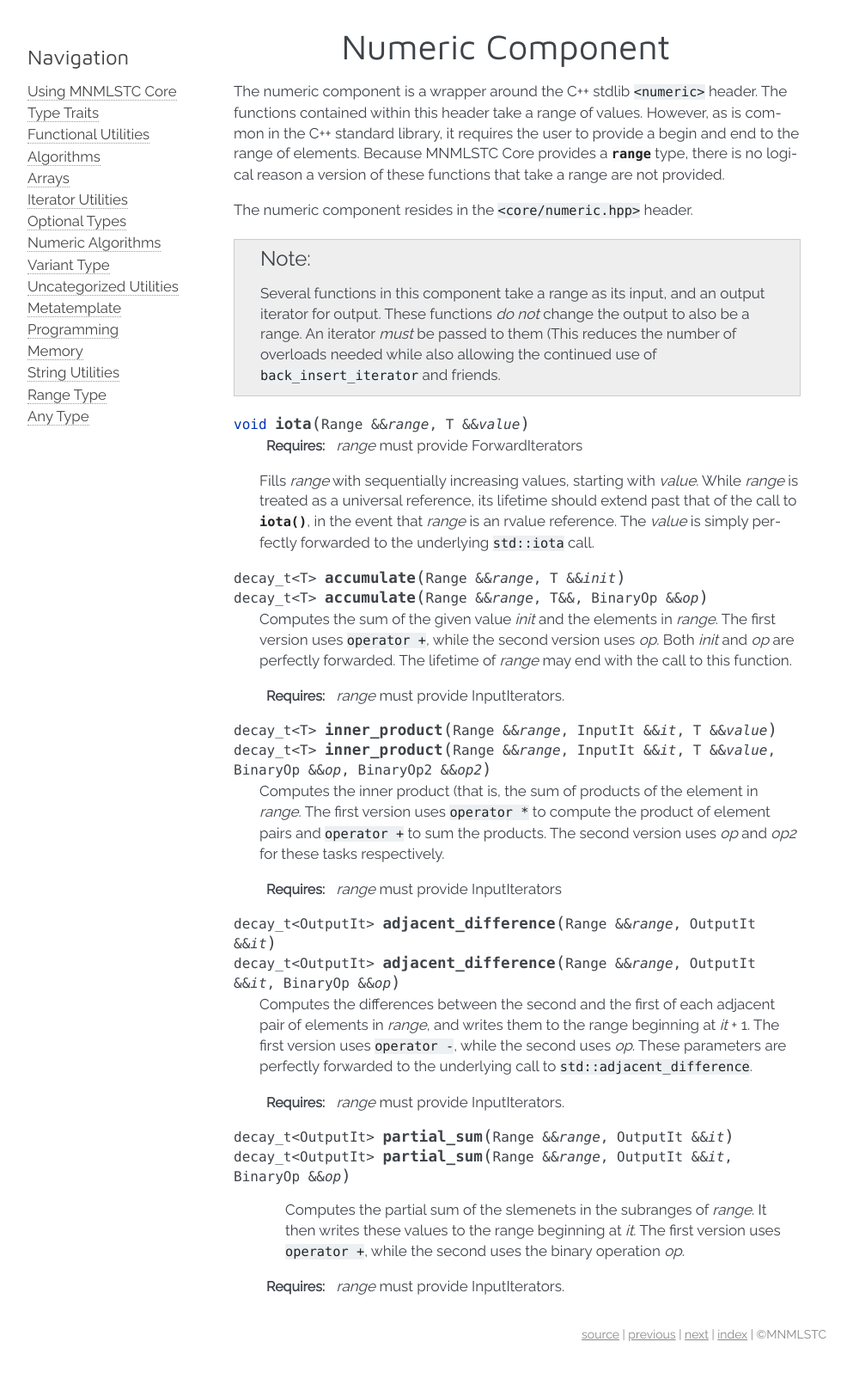
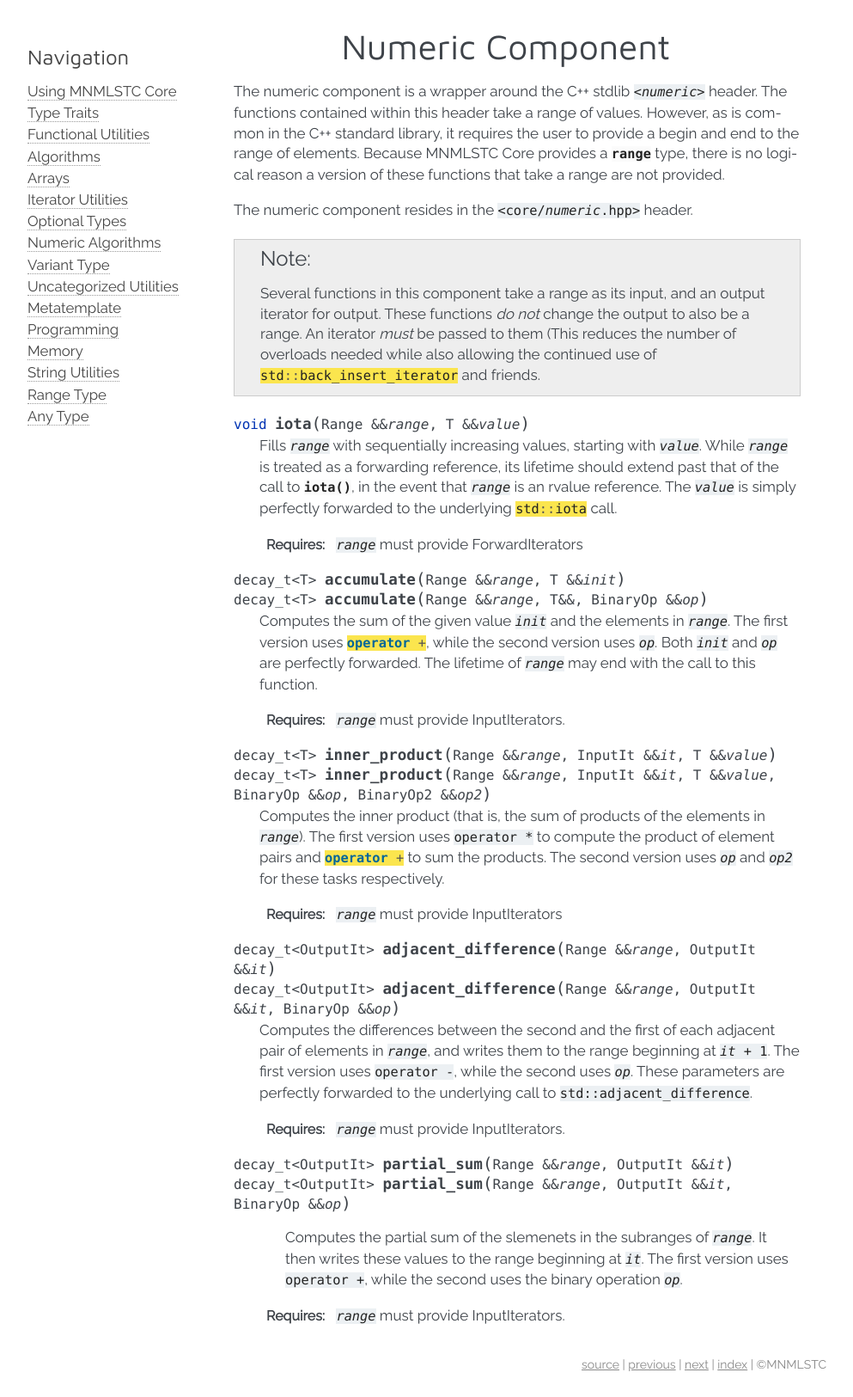
Before and after one commit to mnmlstc/core, a Sphinx documentation site: the page built from docs/numeric.rst, in a window 1280 px wide. Shown: the whole page at 86% size, without its empty margins (148-1141 px from the left). Built offline with Sphinx 7.4.7, drawn with Linux system fonts in a browser that asks for light colours; before the commit the page ends 1590 px from its top, so only the background shows below that.

Commit message:
Update array component documentation
Update documentation index
Update iterator component documentation
Update numeric component documentation

```diff
--- a/docs/index.rst
+++ b/docs/index.rst
@@ -8,6 +8,11 @@
 
 It is recommended that new users read :doc:`usage`. The documentation is
 ordered according to the augmented library components, rather than by feature.
+
+For those who are looking for a specific section in the documentation, having a
+glance at the :ref:`Generated Index<genindex>` might be of assistance.
+
+A :ref:`search<search>` feature is also available.
 
 .. toctree::
    :maxdepth: 1
--- a/docs/numeric.rst
+++ b/docs/numeric.rst
@@ -1,90 +1,89 @@
-.. _core-numeric-component:
-
 Numeric Component
 =================
 
-.. default-domain:: cpp
-.. highlight:: cpp
+.. namespace:: core
 
-The numeric component is a wrapper around the C++ stdlib ``<numeric>`` header.
-The functions contained within this header take a range of values. However,
-as is common in the C++ standard library, it requires the user to provide a
-begin and end to the range of elements. Because MNMLSTC Core provides a
-:class:`range <range\<T>>` type, there is no logical reason a version of these
-functions that take a range are not provided.
+.. index:: numeric
 
-The numeric component resides in the ``<core/numeric.hpp>`` header.
+The numeric component is a wrapper around the C++ stdlib :file:`<{numeric}>`
+header. The functions contained within this header take a range of values.
+However, as is common in the C++ standard library, it requires the user to
+provide a begin and end to the range of elements. Because MNMLSTC Core provides
+a :any:`range` type, there is no logical reason a version of these functions
+that take a range are not provided.
+
+The numeric component resides in the :file:`<core/{numeric}.hpp>` header.
 
 .. note:: Several functions in this component take a range as its input, and
    an output iterator for output. These functions *do not* change the output
    to also be a range. An iterator *must* be passed to them (This reduces the
    number of overloads needed while also allowing the continued use of
-   ``back_insert_iterator`` and friends.
+   :cxx:`std::back_insert_iterator` and friends.
+
+.. index:: numeric; functions
 
 .. function:: void iota (Range&& range, T&& value)
 
-   :requires: *range* must provide ForwardIterators
+   Fills :samp:`{range}` with sequentially increasing values, starting with
+   :samp:`{value}`. While :samp:`{range}` is treated as a forwarding reference,
+   its lifetime should extend past that of the call to :any:`iota`, in the
+   event that :samp:`{range}` is an rvalue reference. The :samp:`{value}` is
+   simply perfectly forwarded to the underlying :cxx:`std::iota` call.
 
-   Fills *range* with sequentially increasing values, starting with *value*.
-   While *range* is treated as a universal reference, its lifetime should
-   extend past that of the call to :func:`iota`, in the event that *range*
-   is an rvalue reference. The *value* is simply perfectly forwarded to the
-   underlying ``std::iota`` call.
+   :requires: :samp:`{range}` must provide ForwardIterators
 
 .. function:: decay_t<T> accumulate (Range&& range, T&& init)
               decay_t<T> accumulate (Range&& range, T&&, BinaryOp&& op)
 
-   Computes the sum of the given value *init* and the elements in *range*. The
-   first version uses ``operator +``, while the second version uses *op*.
-   Both *init* and *op* are perfectly forwarded. The lifetime of *range* may
-   end with the call to this function.
+   Computes the sum of the given value :samp:`{init}` and the elements in
+   :samp:`{range}`. The first version uses :cxx:`operator +`, while the second
+   version uses :samp:`{op}`. Both :samp:`{init}` and :samp:`{op}` are
+   perfectly forwarded. The lifetime of :samp:`{range}` may end with the call
+   to this function.
 
-   :requires: *range* must provide InputIterators.
+   :requires: :samp:`{range}` must provide InputIterators.
 
 .. function:: decay_t<T> inner_product (Range&& range, InputIt&& it, T&& value)
               decay_t<T> inner_product (\
-                Range&& range,\
-                InputIt&& it,\
-                T&& value,\
-                BinaryOp&& op,\
-                BinaryOp2&& op2\
-              )
+                Range&& range,          \
+                InputIt&& it,           \
+                T&& value,              \
+                BinaryOp&& op,          \
+                BinaryOp2&& op2)
 
-   Computes the inner product (that is, the sum of products of the element in
-   *range*. The first version uses ``operator *`` to compute the product of
-   element pairs and ``operator +`` to sum the products. The second version
-   uses *op* and *op2* for these tasks respectively.
+   Computes the inner product (that is, the sum of products of the elements in
+   :samp:`{range}`). The first version uses ``operator *`` to compute the
+   product of element pairs and :cxx:`operator +` to sum the products. The
+   second version uses :samp:`{op}` and :samp:`{op2}` for these tasks
+   respectively.
 
-   :requires: *range* must provide InputIterators
+   :requires: :samp:`{range}` must provide InputIterators
 
 .. function:: decay_t<OutputIt> adjacent_difference (\
-                Range&& range,\
-                OutputIt&& it\
-              )
+                Range&& range,                       \
+                OutputIt&& it)
               decay_t<OutputIt> adjacent_difference (\
-                Range&& range,\
-                OutputIt&& it,\
-                BinaryOp&& op\
-              )
+                Range&& range,                       \
+                OutputIt&& it,                       \
+                BinaryOp&& op)
 
    Computes the differences between the second and the first of each adjacent
-   pair of elements in *range*, and writes them to the range beginning at
-   *it* + 1. The first version uses ``operator -``, while the second uses
-   *op*. These parameters are perfectly forwarded to the underlying call to
-   ``std::adjacent_difference``.
+   pair of elements in :samp:`{range}`, and writes them to the range beginning
+   at :samp:`{it} + 1`. The first version uses ``operator -``, while the second
+   uses :samp:`{op}`. These parameters are perfectly forwarded to the
+   underlying call to ``std::adjacent_difference``.
 
-   :requires: *range* must provide InputIterators.
+   :requires: :samp:`{range}` must provide InputIterators.
 
 .. function:: decay_t<OutputIt> partial_sum (Range&& range, OutputIt&& it)
               decay_t<OutputIt> partial_sum (\
-                Range&& range,\
-                OutputIt&& it,\
-                BinaryOp&& op\
-              )
+                Range&& range,               \
+                OutputIt&& it,               \
+                BinaryOp&& op)
 
-    Computes the partial sum of the slemenets in the subranges of *range*.
-    It then writes these values to the range beginning at *it*. The first
-    version uses ``operator +``, while the second uses the binary operation
-    *op*.
+    Computes the partial sum of the slemenets in the subranges of
+    :samp:`{range}`. It then writes these values to the range beginning at
+    :samp:`{it}`. The first version uses ``operator +``, while the second uses
+    the binary operation :samp:`{op}`.
 
-   :requires: *range* must provide InputIterators.
+   :requires: :samp:`{range}` must provide InputIterators.
```
Also changed, not shown: docs/array.rst (+13 -8 lines), docs/iterator.rst (+20 -12 lines).
